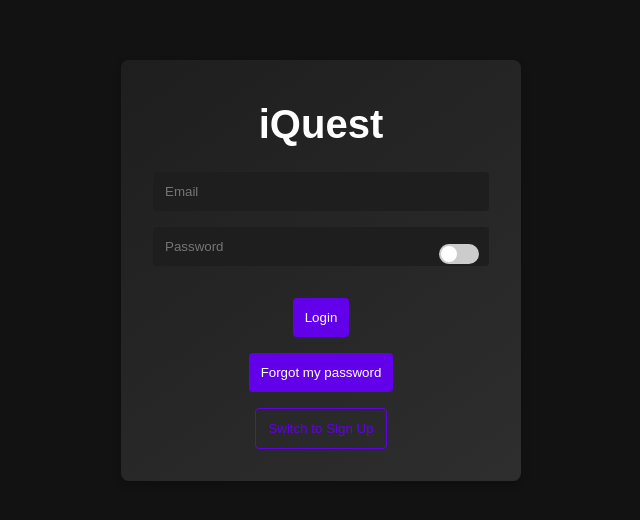
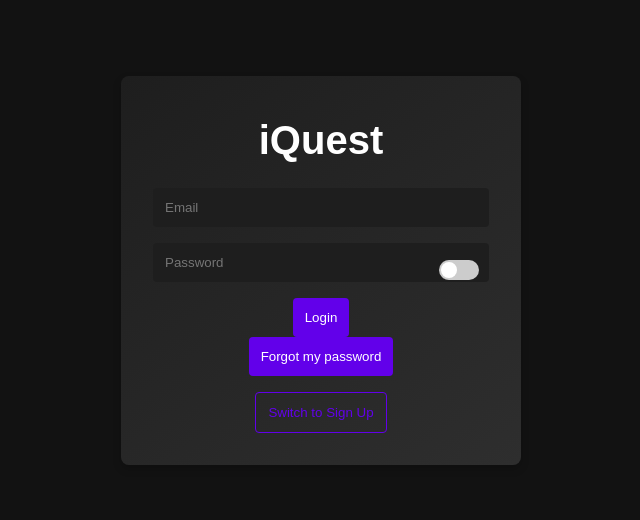
Before and after one commit to elindstr/iquest, a React (Vite) app in the folder client/: page /login in a window 1280 px wide. Shown: the part 150-670 px from the top of the page, without its empty margins (319-959 px from the left). Built offline with nearby package versions, Linux system fonts and the light colour scheme.

Commit message:
finished css for quiz page

```diff
--- a/client/src/components/Quiz.module.css
+++ b/client/src/components/Quiz.module.css
@@ -79,7 +79,7 @@
   background-color: #e65100;
 }
 
-button {
+.button {
   margin-top: 1rem;
   padding: 0.75rem;
   border: none;
@@ -90,7 +90,7 @@ button {
   transition: background-color 0.3s ease;
 }
 
-button:hover {
+.button:hover {
   background-color: #3700b3;
   box-shadow:
     0 4px 8px rgba(0, 0, 0, 0.2),
```
